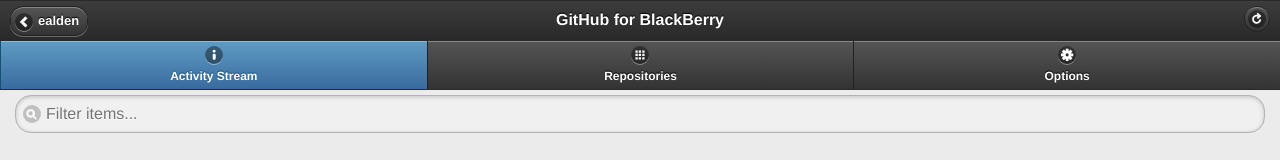
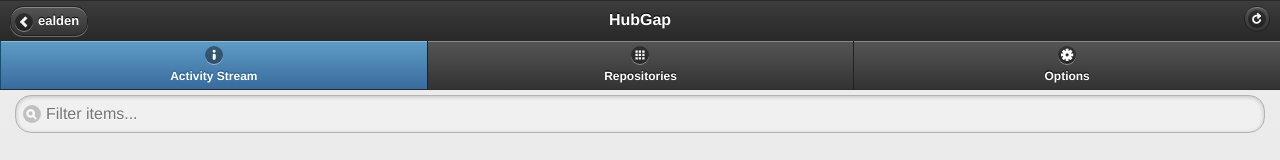
Before and after one commit to ealden/hubgap, a plain HTML site: page www/index.html in a window 1280 px wide. Shown: the top 160 px of the page. Drawn offline with Linux system fonts and the light colour scheme.

Commit message:
Changed references to HubGap
The previous references may not sit well with GitHub, as stated at
https://github.com/github/media

Signed-off-by: Ealden Esto E. Escanan <ealden@gmail.com>

```diff
--- a/www/index.html
+++ b/www/index.html
@@ -13,7 +13,7 @@
     <div data-role="page" data-theme="c" id="events-page">
       <div data-id="headernav" data-role="header">
         <a href="#" data-icon="arrow-l">ealden</a>
-        <h1>GitHub for BlackBerry</h1>
+        <h1>HubGap</h1>
         <a id="events-refresh" href="#" data-icon="refresh" data-iconpos="notext" data-iconshadow="false" data-shadow="false"">Refresh</a>
         <div data-role="navbar">
           <ul>
@@ -33,7 +33,7 @@
     <div data-role="page" data-theme="c" id="repos-page">
       <div data-id="headernav" data-role="header">
         <a href="#" data-icon="arrow-l">ealden</a>
-        <h1>GitHub for BlackBerry</h1>
+        <h1>HubGap</h1>
         <a id="repos-refresh" href="#" data-icon="refresh" data-iconpos="notext" data-iconshadow="false" data-shadow="false">Refresh</a>
         <div data-role="navbar">
           <ul>
```
